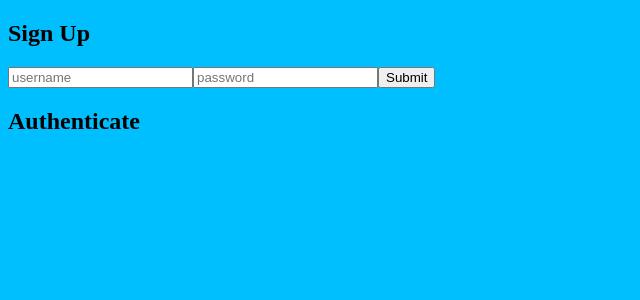
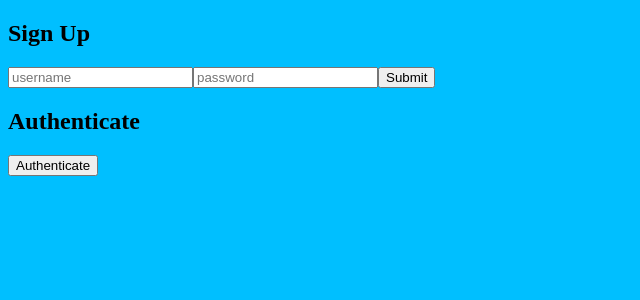
Before and after one commit to newmanwell/react-forms, a React (Vite) app: page / in a window 1280 px wide. Shown: the top 300 px of the page, without its empty margins (0-640 px from the left). Built offline with nearby package versions, Linux system fonts and the light colour scheme.

Commit message:
authenticate button renders messages

```diff
--- a/src/App.jsx
+++ b/src/App.jsx
@@ -1,12 +1,15 @@
+import { useState } from "react"
+
 import SignUpForm from "./components/SignUpForm"
 import Authenticate from "./components/Authenticate"
 
 const App = () => {
+const [token, setToken] = useState(null);
 
   return (
     <>
-      <SignUpForm />
-      <Authenticate />
+      <SignUpForm token={token} setToken={setToken}/>
+      <Authenticate token={token} setToken={setToken}/>
     </>
   )
 }
--- a/src/components/Authenticate.jsx
+++ b/src/components/Authenticate.jsx
@@ -1,5 +1,36 @@
-const Authenticate = () => {
-  return <h2>Authenticate</h2>
+import { useState } from "react"
+
+const Authenticate = (props) => {
+  const [error, setError] = useState(null);
+  const [successMessage, setSuccessMessage] = useState(null);
+
+  // on click async function
+  const handleClick = async() => {
+   try {
+    // get token success message
+    const response = await fetch("https://fsa-jwt-practice.herokuapp.com/authenticate", {
+      method: "GET",
+      headers: {
+        "Content-Type": "application/json",
+        "Authorization": `Bearer ${props.token}`
+      }
+    });
+    const goodToken = await response.json();
+    // change the success message
+    setSuccessMessage(goodToken.message);
+   } catch(error){
+    setError(error.message);
+   }
+  }
+
+  return (
+    <section>
+      <h2>Authenticate</h2>
+      { error && <p>{ error }</p> }
+      { successMessage && <p>{ successMessage }</p> }
+      <button onClick={ handleClick }>Authenticate</button>
+    </section>
+  )
 }
 
 export default Authenticate
--- a/src/components/SignUpForm.jsx
+++ b/src/components/SignUpForm.jsx
@@ -1,6 +1,6 @@
 import { useState } from "react"
 
-const SignUpForm = () => {
+const SignUpForm = (props) => {
   // use states for username, pw and error
   const [username, setUsername] = useState("");
   const [password, setPassword] = useState("");
@@ -9,7 +9,6 @@
   // async function to handle form submission
   const handleSubmit = async(event) => {
     event.preventDefault();
-
     try {
       // post username/pw
       const response = await fetch("https://fsa-jwt-practice.herokuapp.com/signup", {
@@ -23,6 +22,9 @@
         })
       });
       const goodSignup = await response.json();
+      // set new token
+      props.setToken(goodSignup.token);
+
     } catch(error) {
       // show error
       setError(error.message);
@@ -33,10 +35,10 @@
   return (
     <section>
       <h2>Sign Up</h2>
-      {error && <p>{ error }</p>}
-      <form onSubmit={handleSubmit}>
-        <input placeholder="username" value={username} onChange={(event) => { setUsername(event.target.value) }}/>
-        <input placeholder="password" type="password" value={password} onChange={(event ) => { setPassword(event.target.value) }}/>
+      { error && <p>{ error }</p> }
+      <form onSubmit={ handleSubmit }>
+        <input placeholder="username" value={ username } onChange={(event) => { setUsername(event.target.value) }}/>
+        <input placeholder="password" type="password" value={password} onChange={(event) => { setPassword(event.target.value) }}/>
         <button>Submit</button>
       </form>
     </section>
```
